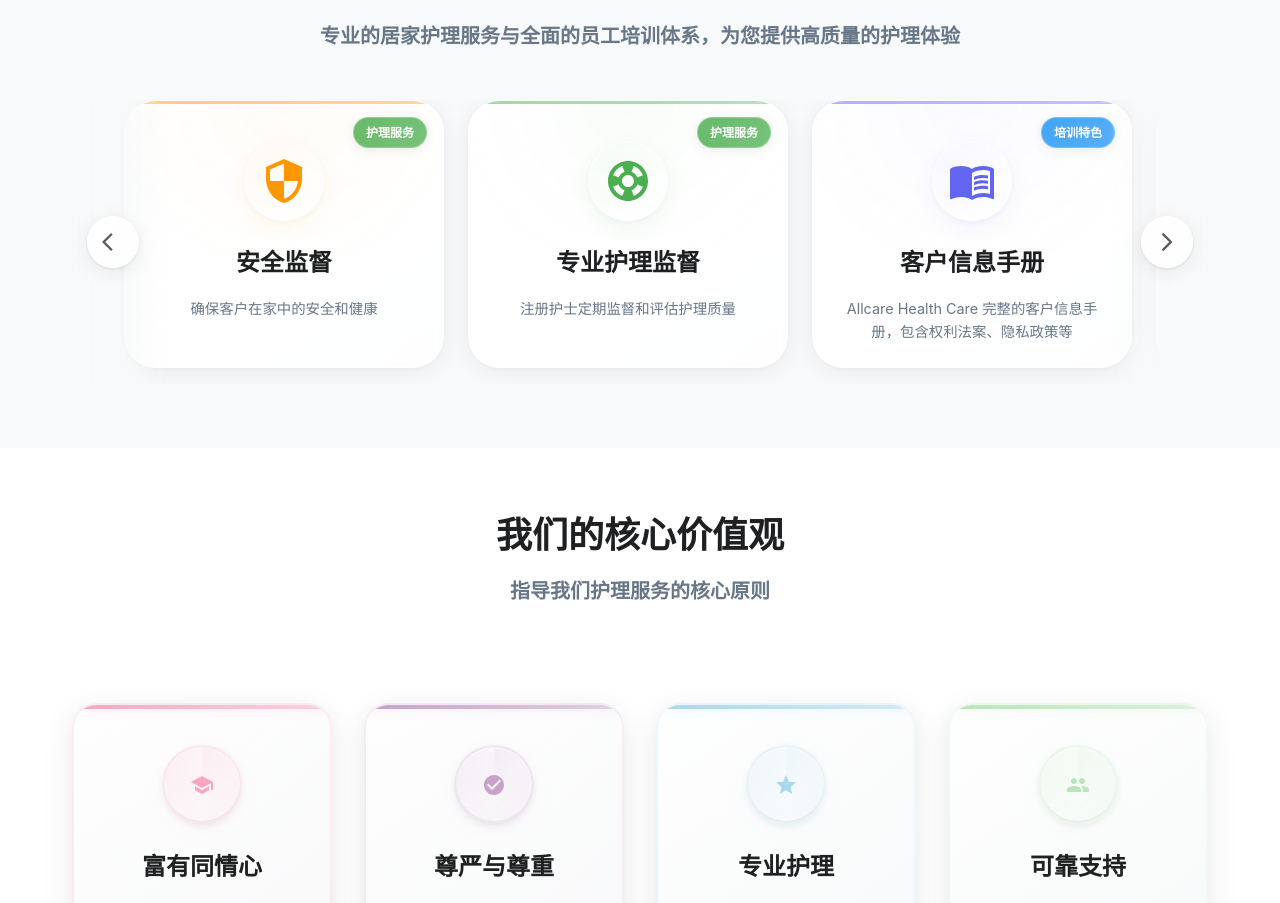
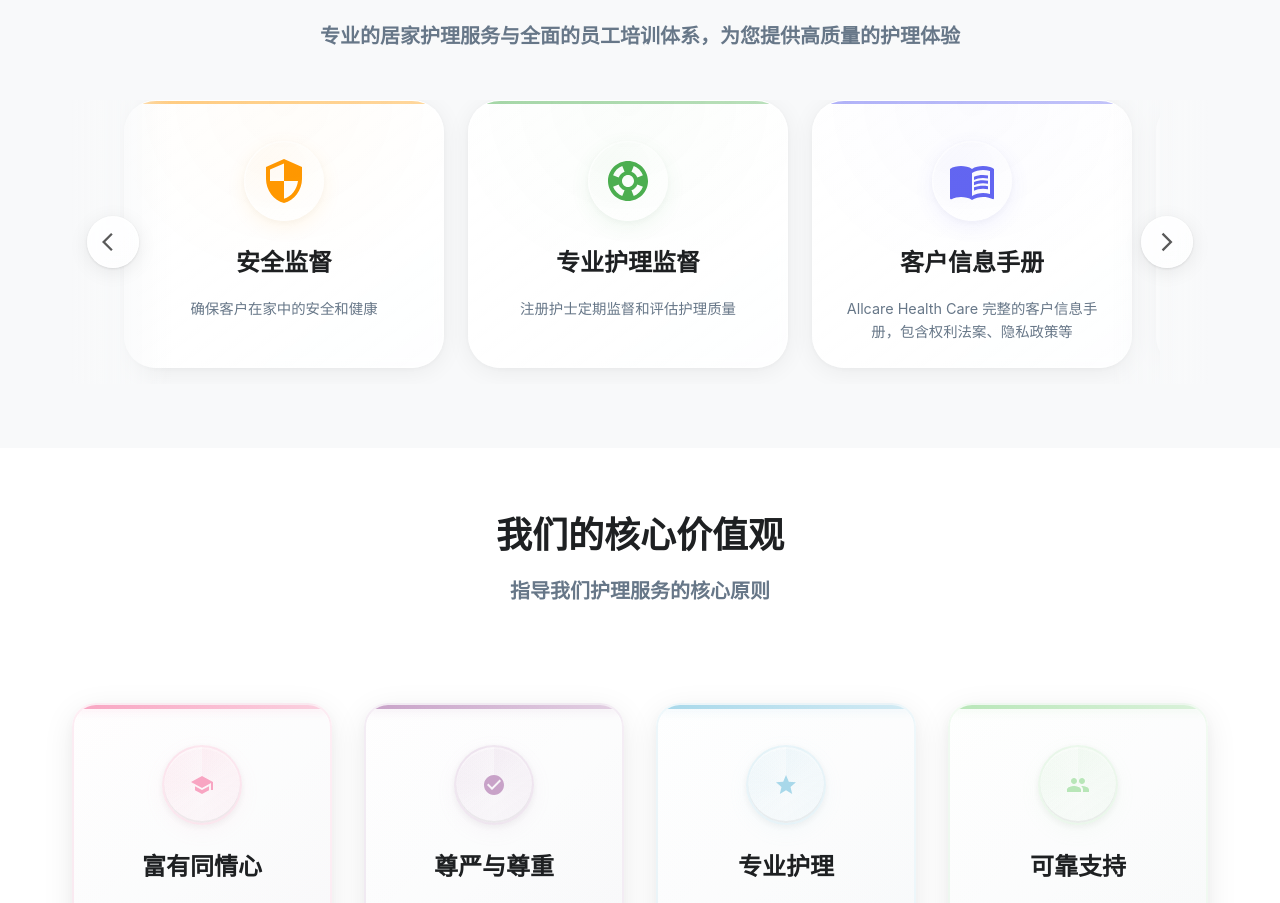
Before and after one commit to dacong-space/allcaremd_staff, a React (Vite) app: page / in a window 1280 px wide. Shown: the part 1328-2231 px from the top of the page. Built offline with nearby package versions, Linux system fonts and the light colour scheme.

Commit message:
删除卡片右上角标签 - 简化卡片设计

```diff
--- a/src/pages/Home.jsx
+++ b/src/pages/Home.jsx
@@ -703,30 +703,7 @@ function Home() {
                     }}
                   />
 
-                  <Box
-                    className="card-badge"
-                    sx={{
-                      position: 'absolute',
-                      top: 16,
-                      right: 16,
-                      background: item.category === 'service'
-                        ? 'linear-gradient(135deg, rgba(76, 175, 80, 0.85) 0%, rgba(76, 175, 80, 0.75) 100%)'
-                        : 'linear-gradient(135deg, rgba(33, 150, 243, 0.85) 0%, rgba(33, 150, 243, 0.75) 100%)',
-                      backdropFilter: 'blur(4px) saturate(150%)',
-                      WebkitBackdropFilter: 'blur(4px) saturate(150%)',
-                      color: 'white',
-                      px: 1.5,
-                      py: 0.5,
-                      borderRadius: 3,
-                      fontSize: '0.75rem',
-                      fontWeight: 600,
-                      border: '1px solid rgba(255, 255, 255, 0.25)',
-                      boxShadow: '0 2px 12px rgba(0, 0, 0, 0.08)',
-                      transition: 'all 0.25s ease-out',
-                    }}
-                  >
-                    {item.category === 'service' ? '护理服务' : '培训特色'}
-                  </Box>
+
                   <Avatar
                     className="card-icon"
                     sx={{
```
